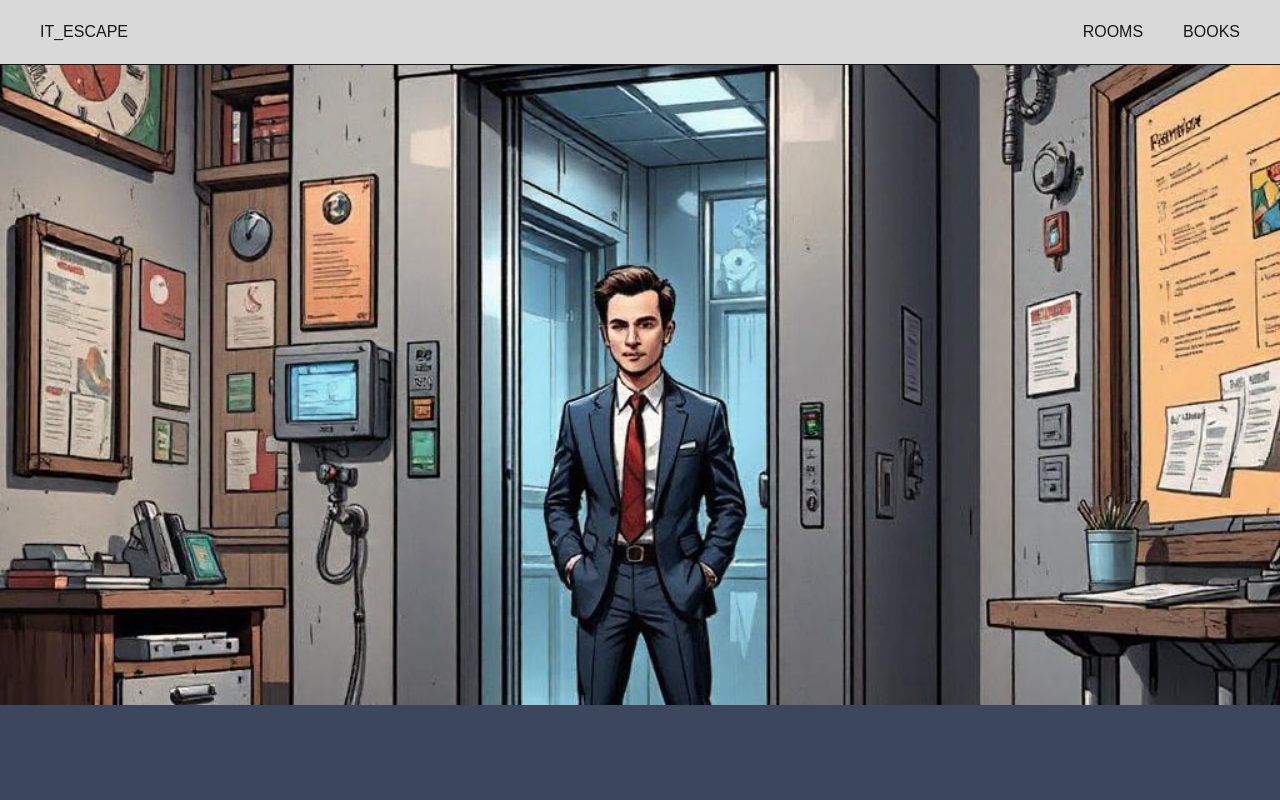
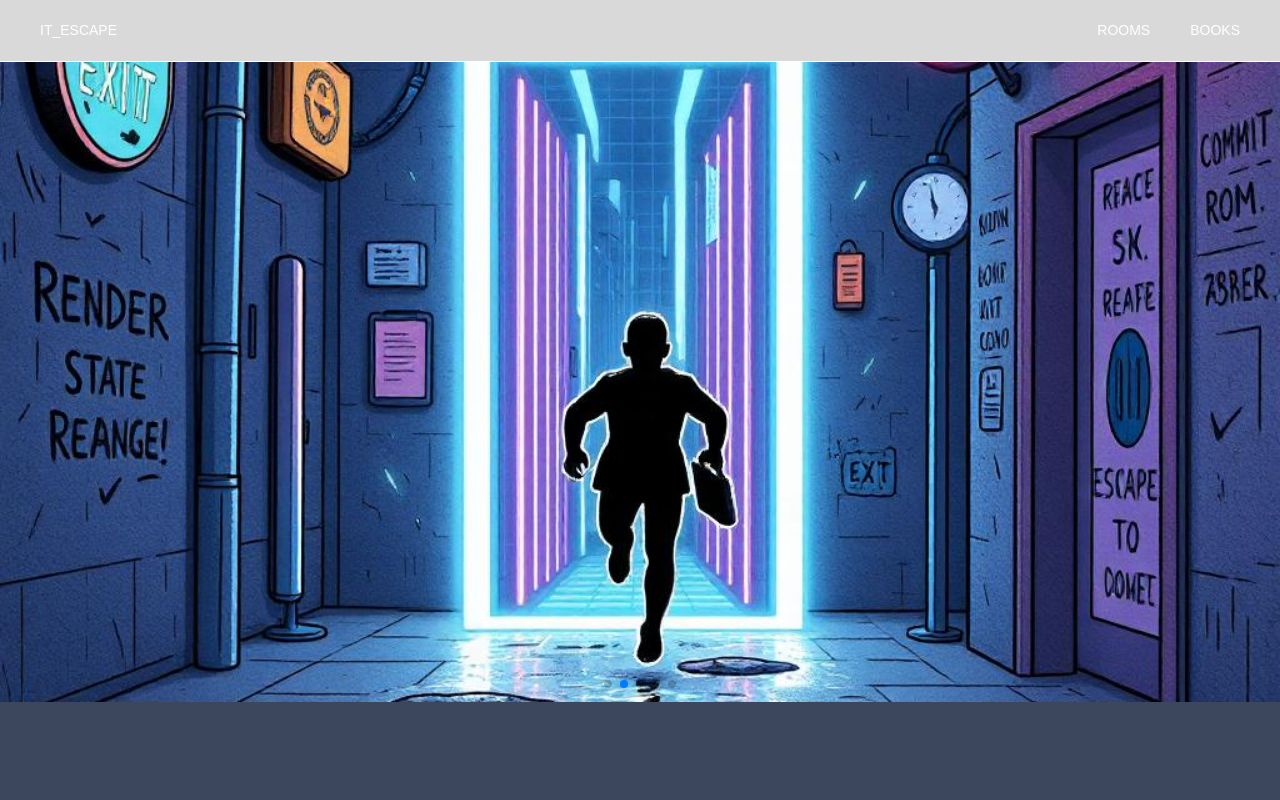
Before and after one commit to TuneE-Korea/IT_escape_project, a Next.js app: page / in a window 1280 px wide. Shown: the top 800 px of the page. Built offline with nearby package versions, Linux system fonts and the light colour scheme; a web font is replaced by a local one.

Commit message:
09/22 slide autoplay

```diff
--- a/app/rooms/[id]/page.jsx
+++ b/app/rooms/[id]/page.jsx
@@ -1,5 +1,4 @@
 "use client";
-
 import { data } from "@/dummy/data";
 import { Key } from "lucide-react";
 import Image from "next/image";
@@ -7,14 +6,14 @@ import { useParams } from "next/navigation";
 
 const Page = () => {
   const params = useParams();
-  const result = data.find((v) => v.id == +params.id);
+  const thisData = data.find((v) => v.id == +params.id);
   return (
     <section className="bg-[#00083046] h-screen p-40">
       <div className="container w-full h-full mx-auto flex gap-20">
         <picture className="relative w-full h-full p-20 flex-1">
           <Image
             className="object-cover rounded-md"
-            src={result.image}
+            src={thisData.image}
             alt={""}
             fill
             priority
@@ -22,10 +21,10 @@ const Page = () => {
         </picture>
 
         <div className="flex-1 flex flex-col gap-8">
-          <h2 className="text-5xl font-bold text-white">{result.title}</h2>
+          <h2 className="text-5xl font-bold text-white">{thisData.title}</h2>
           <span className="flex gap-1 text-lg text-white">
             Level:
-            {Array(result.keys)
+            {Array(thisData.keys)
               .fill(0)
               .map((v, i) => (
                 <Key key={i} />
@@ -33,7 +32,7 @@ const Page = () => {
           </span>
           <p className="text-md text-white">
             방 설명: <br />
-            {result.detail}
+            {thisData.detail}
           </p>
         </div>
       </div>
--- /dev/null
+++ b/app/style.css
@@ -0,0 +1,33 @@
+#app {
+  height: 100%;
+}
+html,
+body {
+  position: relative;
+  height: 100%;
+}
+
+body {
+  background: #000;
+  font-family: Helvetica Neue, Helvetica, Arial, sans-serif;
+  font-size: 14px;
+  color: #fff;
+  margin: 0;
+  padding: 0;
+}
+
+.swiper {
+  width: 100%;
+}
+
+.swiper-slide {
+  background-position: center;
+  background-size: contain;
+  width: 100%;
+  height: 100%;
+}
+
+.swiper-slide img {
+  display: block;
+  width: 100%;
+}
--- a/src/SliderBanner.jsx
+++ b/src/SliderBanner.jsx
@@ -1,16 +1,35 @@
 "use client";
 import { Swiper, SwiperSlide } from "swiper/react";
 import "swiper/css";
+import "swiper/css/effect-coverflow";
+import "swiper/css/pagination";
+import "../app/style.css";
 import Image from "next/image";
+import { Pagination, Autoplay, Navigation } from "swiper/modules";
 
 const SliderBanner = () => {
   return (
     <section>
-      <Swiper className="h-[80vh]" slidesPerView={1} spaceBetween={50}>
+      <Swiper
+        spaceBetween={30}
+        centeredSlides={true}
+        autoplay={{
+          delay: 2500,
+          disableOnInteraction: false,
+        }}
+        pagination={{
+          clickable: true,
+        }}
+        navigation={true}
+        modules={[Autoplay, Pagination, Navigation]}
+        className="mySwiper h-[80vh]"
+        slidesPerView={1}
+        // spaceBetween={50}
+      >
         <SwiperSlide className="h-full">
           <Image
             className="object-cover"
-            src={"/images/first.jpg"}
+            src={"/images/fourth.jpg"}
             alt={""}
             fill
           />
@@ -34,7 +53,7 @@ const SliderBanner = () => {
         <SwiperSlide className="h-full">
           <Image
             className="object-cover"
-            src={"/images/fourth.jpg"}
+            src={"/images/first.jpg"}
             fill
             alt={""}
           />
--- a/src/dummy/data.js
+++ b/src/dummy/data.js
@@ -1,13 +1,13 @@
 export const data = [
   {
     startTime: 9,
-    endTime: 20,
-    id: 1,
-    image: "/images/first.jpg",
-    title: "미래에서 온 잭",
-    keys: 2,
+    endTime: 21,
+    id: 4,
+    image: "/images/fourth.jpg",
+    title: "깃 타임머신",
+    keys: 5,
     detail:
-      "미로에 갖혀버렸으니 알아서 찾아 나가셈 미로에 갖혀버렸으니 알아서 찾아 나가셈 미로에 갖혀버렸으니 알아서 찾아 나가셈 미로에 갖혀버렸으니 알아서 찾아 나가셈 미로에 갖혀버렸으니 알아서 찾아 나가셈 미로에 갖혀버렸으니 알아서 찾아 나가셈 미로에 갖혀버렸으니 알아서 찾아 나가셈 ",
+      "깃 타임머신은 단순한 저장소가 아니다. 수많은 시간의 분기와 역사가 뒤엉킨 채 남아 있는 혼돈의 기록이다. 당신은 잘못된 커밋을 추적하고, 숨겨진 로그 속에서 진짜 역사를 복원해야 한다. 하지만 하나의 충돌을 잘못 해결하면 시간선 전체가 붕괴될 수도 있다. 과거의 단서를 찾고, 미래의 조각을 맞추며, 팀원들과 협력해 시간의 균형을 회복하라. 단순한 퍼즐이 아닌, 역사의 실타래를 풀어내는 치밀한 여정이 기다리고 있다. 깃 타임머신의 문을 열고 나올 수 있는 자는, 오직 시간과 논리를 제압한 자뿐이다.",
   },
   {
     startTime: 10,
@@ -17,7 +17,7 @@ export const data = [
     title: "헐레벌떡 EXIT",
     keys: 4,
     detail:
-      "미로에 갖혀버렸으니 알아서 찾아 나가셈 미로에 갖혀버렸으니 알아서 찾아 나가셈 미로에 갖혀버렸으니 알아서 찾아 나가셈 미로에 갖혀버렸으니 알아서 찾아 나가셈 미로에 갖혀버렸으니 알아서 찾아 나가셈 미로에 갖혀버렸으니 알아서 찾아 나가셈 미로에 갖혀버렸으니 알아서 찾아 나가셈 ",
+      "요란한 경보음과 함께 불길이 치솟고, 연기가 순식간에 방 안을 메운다. 이 건물에서 살아남으려면 단 하나뿐인 탈출구를 찾아야 한다. 하지만 그 문은 수많은 자물쇠와 트릭으로 잠겨 있으며, 아무런 준비 없이 뛰쳐나가면 함정에 빠지고 만다. 당신과 동료들은 제한된 시간 안에 장치를 해체하고, 숨겨진 암호를 풀어야 한다. 매 순간이 생과 사의 갈림길이다. 심장이 쫄깃해지는 긴박한 상황 속에서 침착함과 협력이 생존의 열쇠가 된다. 과연 당신은 ‘헐레벌떡’이 아니라 당당하게 탈출구를 열 수 있을까?",
   },
   {
     startTime: 9,
@@ -27,17 +27,17 @@ export const data = [
     title: "액시트 with 리액트",
     keys: 5,
     detail:
-      "미로에 갖혀버렸으니 알아서 찾아 나가셈 미로에 갖혀버렸으니 알아서 찾아 나가셈 미로에 갖혀버렸으니 알아서 찾아 나가셈 미로에 갖혀버렸으니 알아서 찾아 나가셈 미로에 갖혀버렸으니 알아서 찾아 나가셈 미로에 갖혀버렸으니 알아서 찾아 나가셈 미로에 갖혀버렸으니 알아서 찾아 나가셈 ",
+      "현실이 아닌 가상의 사이버 미로에 접속한 순간, 당신은 리액트라는 미지의 프로그램에 갇히고 만다. 화면은 끊임없이 변형되고, 버튼과 컴포넌트들은 마치 살아있는 듯 당신의 길을 방해한다. 단순한 클릭이 아닌 올바른 로직과 코드 해석이 필요하다. 퍼즐은 코드처럼 얽히고, 실수는 곧 미로의 재구성으로 이어져 더 깊이 갇히게 만든다. 디지털 세계 속에서 차분한 추리와 협력으로 키를 찾아야만 한다. 개발자에게는 익숙하면서도 낯선, 그렇지 않은 이들에겐 새로운 감각의 극한 방탈출. 당신의 두뇌와 팀워크가 진정한 ‘EXIT’를 만들어낼 것이다.",
   },
   {
     startTime: 9,
-    endTime: 21,
-    id: 4,
-    image: "/images/fourth.jpg",
-    title: "깃 타임머신",
-    keys: 5,
+    endTime: 20,
+    id: 1,
+    image: "/images/first.jpg",
+    title: "미래에서 온 잭",
+    keys: 2,
     detail:
-      "미로에 갖혀버렸으니 알아서 찾아 나가셈 미로에 갖혀버렸으니 알아서 찾아 나가셈 미로에 갖혀버렸으니 알아서 찾아 나가셈 미로에 갖혀버렸으니 알아서 찾아 나가셈 미로에 갖혀버렸으니 알아서 찾아 나가셈 미로에 갖혀버렸으니 알아서 찾아 나가셈 미로에 갖혀버렸으니 알아서 찾아 나가셈 ",
+      "2077년, 인류는 전쟁과 기술의 폭주로 멸망의 위기에 놓였다. 그때 정체불명의 남자 ‘잭’이 나타나 과거로 향하는 단서를 남기고 사라진다. 그는 미래에서 온 마지막 생존자일지도 모른다. 당신은 그가 남긴 암호와 장치를 해석하며, 인류의 운명을 바꿀 단 하나의 길을 찾아야 한다. 좁은 방 안은 단순한 공간이 아니라 시간과 차원이 뒤엉킨 미로다. 잘못된 선택을 한다면 미래는 완전히 닫히고, 잿더미 속의 세계만 남게 될 것이다. 긴장과 추리, 그리고 협력만이 당신을 구원으로 이끈다.",
   },
   {
     startTime: 9,
@@ -47,7 +47,7 @@ export const data = [
     title: "지옥의 알고리즘 미로",
     keys: 5,
     detail:
-      "미로에 갖혀버렸으니 알아서 찾아 나가셈 미로에 갖혀버렸으니 알아서 찾아 나가셈 미로에 갖혀버렸으니 알아서 찾아 나가셈 미로에 갖혀버렸으니 알아서 찾아 나가셈 미로에 갖혀버렸으니 알아서 찾아 나가셈 미로에 갖혀버렸으니 알아서 찾아 나가셈 미로에 갖혀버렸으니 알아서 찾아 나가셈 ",
+      "당신은 끝없이 이어지는 복잡한 미로 속에 떨어졌다. 단순한 길찾기가 아니다. 이곳은 알고리즘이 살아 움직이며 끊임없이 구조를 바꾸는 ‘지옥의 미로’다. 최적의 경로를 찾지 못하면, 미로는 무한히 변형되어 당신을 가둔다. 눈앞에 놓이는 문제들은 단순한 퀴즈가 아니라 수학적 패턴과 논리를 기반으로 한 함정이다. 잘못된 선택은 돌이킬 수 없는 결과를 불러온다. 오직 치밀한 사고와 협력만이 탈출을 가능케 한다. 두뇌가 곧 무기이며, 시간은 무자비하게 흘러간다. 이 지옥 같은 공간에서 살아남을 수 있을까?",
   },
   {
     startTime: 9,
@@ -57,6 +57,6 @@ export const data = [
     title: "(new!) 미래에서 온 잭",
     keys: 2,
     detail:
-      "미로에 갖혀버렸으니 알아서 찾아 나가셈 미로에 갖혀버렸으니 알아서 찾아 나가셈 미로에 갖혀버렸으니 알아서 찾아 나가셈 미로에 갖혀버렸으니 알아서 찾아 나가셈 미로에 갖혀버렸으니 알아서 찾아 나가셈 미로에 갖혀버렸으니 알아서 찾아 나가셈 미로에 갖혀버렸으니 알아서 찾아 나가셈 ",
+      "새롭게 개편된 ‘미래에서 온 잭’은 한층 더 치밀해지고 극적인 몰입감을 선사한다. 미래 사회의 혼란은 더욱 심화되었고, 암호와 장치는 이전보다 복잡하게 얽혀 있다. 당신은 잭이 남긴 새로운 단서와 변화된 장치를 마주하며, 예측 불가능한 사건들을 차례로 맞닥뜨린다. 단순히 과거의 기록을 따라가는 것이 아니라, 완전히 새로운 분기와 다중 엔딩이 준비되어 있다. 매번 다른 선택이 다른 결말을 만들어내며, 당신의 추리와 결단력이 곧 인류의 운명을 바꾼다. 지금, 새로운 시대의 문이 당신 앞에 열리고 있다.",
   },
 ];
```
